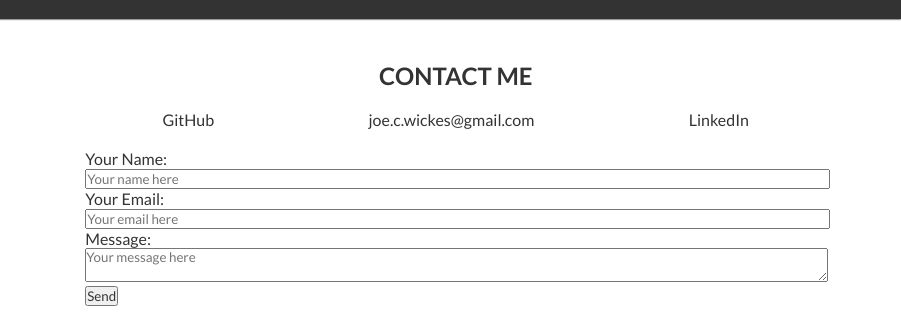
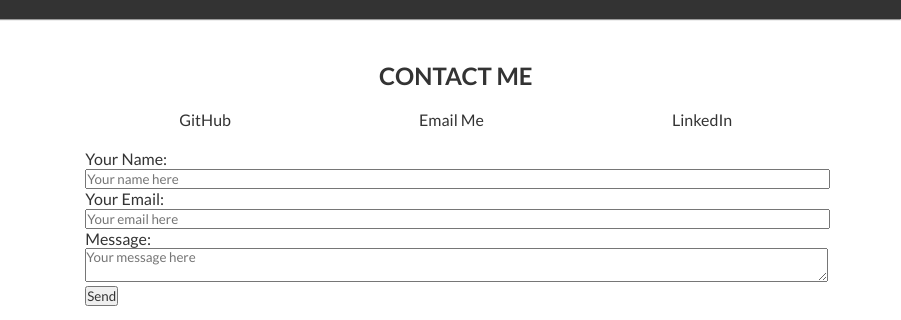
Before and after one commit to joewickes/portfolio, a plain HTML site: page index.html in a window 1280 px wide. Shown: the part 1388-1708 px from the top of the page, 379-1280 px from the left. Drawn offline with Linux system fonts and the light colour scheme.

Commit message:
fix HTML issues

```diff
--- a/index.html
+++ b/index.html
@@ -112,7 +112,7 @@
                         <h2>CONTACT ME</h2>
                         <ol>
                             <li><a href="https://github.com/joewickes">GitHub</a></li>
-                            <li><a href="#name">joe.c.wickes@gmail.com</a></li>
+                            <li><a href="mailto:joe.c.wickes@gmail.com">Email Me</a></li>
                             <li><a href="https://www.linkedin.com/in/joseph-w-14943382/">LinkedIn</a></li>
                         </ol>
                         <form action="https://formspree.io/f/mzbkeeql" method="POST">
@@ -127,9 +127,8 @@
                     </div>
                     <img src="images/empty-desk.jpg" alt="Picture of a work desk">
                 </section>
-            </div>
-        </main>
-
+            </main>
+        </div>
         <!-- Footer -->
         <footer>
             <p>A webpage by Joe Wickes</p>
```
